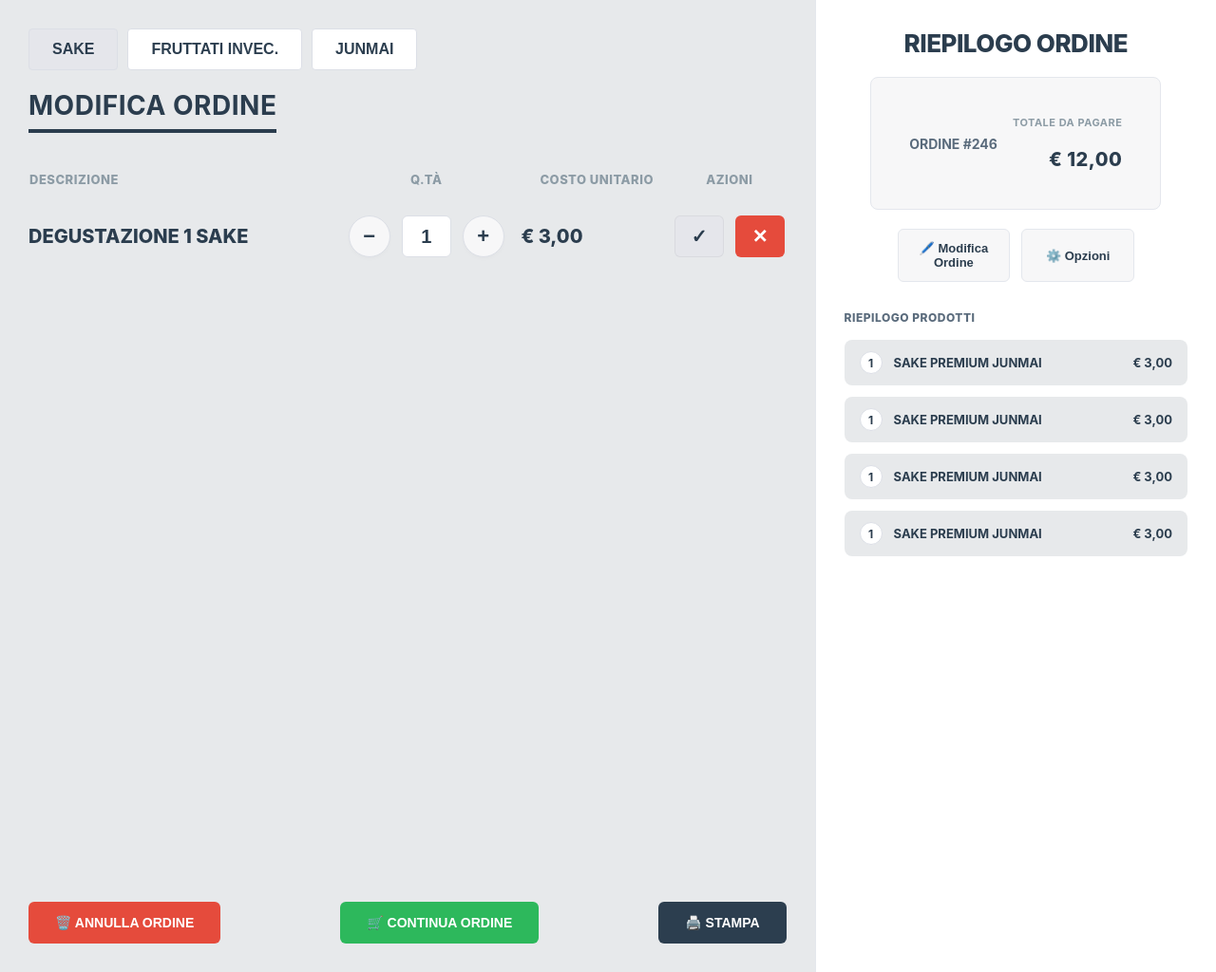
After one commit to lucabertoldini00-hue/SalsicciaFrontend, a PHP site: page /modifica.html in a window 1280 px wide. The commit adds this page. Shown: the whole page at 95% size. Run offline with PHP 8.4, Linux system fonts and the light colour scheme.

Commit message:
Commit aggiornamento UI components in index.php aggiunta di un file statico modifica.html per l'ideazione del nuovo main quando viene selezionato modifica ordine

```diff
--- a/functionsFrontend.inc
+++ b/functionsFrontend.inc
@@ -96,7 +96,7 @@ function gestisciAzioni()
     }
 }
 
-// === NAV: pulsanti categorie ===
+// pulsanti categorie
 function mostraNavCategorie()
 {
     global $mysqli, $cat;
--- /dev/null
+++ b/modifica.html
@@ -0,0 +1,113 @@
+<!DOCTYPE html>
+<html>
+<head>
+    <meta charset="UTF-8">
+    <meta name="viewport" content="width=device-width, initial-scale=1.0">
+    <title>Workspace - Modifica Ordine</title>
+    <link rel="stylesheet" href="style.css">
+</head>
+<body>
+    <main>
+        <nav>
+            <button class="attivo"><span id="button-text">SAKE</span></button>
+            <button><span id="button-text"></span> FRUTTATI INVEC.</button>
+            <button> JUNMAI</button>
+        </nav>
+        <header>
+            <h1>MODIFICA ORDINE</h1>
+        </header>
+        <section class="modifica-section">
+            <table class="modifica-table">
+                <thead>
+                    <tr>
+                        <th class="intestazione-tabella-descrizione">DESCRIZIONE</th>
+                        <th class="intestazione-tabella-quantita">Q.TÀ</th>
+                        <th class="intestazione-tabella-prezzo">COSTO UNITARIO</th>
+                        <th class="intestazione-tabella-azioni">AZIONI</th>
+                    </tr>
+                </thead>
+                <tbody>
+                    <tr>
+                        <td class="cella-tabella-descrizione">DEGUSTAZIONE 1 SAKE</td>
+                        <td class="cella-tabella-quantita">
+                            <div class="contenitore-qta">
+                                <button class="bottone-qta bottone-qta-meno">−</button>
+                                <input type="text" class="input-qta" value="1" readonly>
+                                <button class="bottone-qta bottone-qta-piu">+</button>
+                            </div>
+                        </td>
+                        <td class="cella-tabella-prezzo">€ 3,00</td>
+                        <td class="cella-tabella-azioni">
+                            <button class="action-btn action-check">✓</button>
+                            <button class="action-btn action-delete">✕</button>
+                        </td>
+                    </tr>
+                </tbody>
+            </table>
+        </section>
+        <div class="footer">
+            <button id="annulla-btn"><span id="annullaOrdine-sign">🗑️️ ANNULLA ORDINE</span></button>
+            <button id="continua-btn" onclick="location.href='index.html'"><span id="continua-sign">🛒 CONTINUA ORDINE</span></button>
+            <button id="stampa-btn"><span id="stampa-sign">🖨️ STAMPA</span></button>
+        </div>
+    </main>
+    <aside>
+        <header>
+            <h2>RIEPILOGO ORDINE</h2>
+            <div class="order-summary-box">
+                <div class="order-number">ORDINE #246</div>
+                <div class="order-total">
+                    <h3>TOTALE DA PAGARE</h3>
+                    <h1 class="item-cost">€ 12,00</h1>
+                </div>
+            </div>
+            <div class="aside-actions">
+                <button class="aside-btn">🖊️ Modifica Ordine</button>
+                <button class="aside-btn">⚙️ Opzioni</button>
+            </div>
+        </header>
+        <section>
+            <h3>RIEPILOGO PRODOTTI</h3>
+            <ul class="cart-list">
+                <li>
+                    <div class="cart-item">
+                        <span class="item-qty">1</span>
+                        <span class="item-desc">SAKE PREMIUM JUNMAI</span>
+                        <span class="item-cost">€ 3,00</span>
+                    </div>
+                    <div class="cart-item">
+                        <span class="item-qty">1</span>
+                        <span class="item-desc">SAKE PREMIUM JUNMAI</span>
+                        <span class="item-cost">€ 3,00</span>
+                    </div>
+                    <div class="cart-item">
+                        <span class="item-qty">1</span>
+                        <span class="item-desc">SAKE PREMIUM JUNMAI</span>
+                        <span class="item-cost">€ 3,00</span>
+                    </div>
+                    <div class="cart-item">
+                        <span class="item-qty">1</span>
+                        <span class="item-desc">SAKE PREMIUM JUNMAI</span>
+                        <span class="item-cost">€ 3,00</span>
+                    </div>
+                </li>
+            </ul>
+        </section>
+    </aside>
+
+    <script>
+        document.querySelector('.bottone-qta-meno').addEventListener('click', function() {
+            var input = document.querySelector('.input-qta');
+            var val = parseInt(input.value) || 0;
+            if (val > 1) {
+                input.value = val - 1;
+            }
+        });
+        document.querySelector('.bottone-qta-piu').addEventListener('click', function() {
+            var input = document.querySelector('.input-qta');
+            var val = parseInt(input.value) || 0;
+            input.value = val + 1;
+        });
+    </script>
+</body>
+</html>
--- a/style.css
+++ b/style.css
@@ -42,10 +42,11 @@ nav button {
     border: 1px solid #dcdfe6;
     border-radius: 4px;
     padding: 12px 24px;
-    font-weight: bold;
     color: #2c3e4f;
     cursor: pointer;
-    font-size: 14px;
+    font-size: 16px;
+    font-weight: 800;
+    text-transform: uppercase;
 }
 
 nav button.attivo {
@@ -59,13 +60,14 @@ header {
 }
 
 h1 {
-    font-size: 32px;
+    font-size: 28px;
     font-weight: 1800;
     color: #2b3d4e;
     margin: 0;
     padding-bottom: 8px;
     border-bottom: 4px solid #2b3d4e;
     letter-spacing: 0.5px;
+    text-transform: uppercase;
 }
 
 section {
@@ -105,7 +107,7 @@ button {
     box-shadow: 0 4px 6px -1px rgba(0, 0, 0, 0.03), 0 2px 4px -1px rgba(0, 0, 0, 0.03);
     color: #2b3d4e;
     font-family: inherit;
-    font-size: 12px;
+    font-size: 14px;
     font-weight: 700;
     line-height: 1.4;
     text-align: center;
@@ -123,7 +125,7 @@ button {
 }
 
 .bottone br + b {
-    font-size: 16px;
+    font-size: 26px;
     margin-top: 4px;
     display: inline-block;
 }
@@ -147,6 +149,14 @@ button {
     transition: opacity 0.15s ease;
 }
 
+#continua-btn {
+    background-color: #2db85c;
+    border-radius: 6px;
+    padding: 14px 28px;
+    font-weight: bold;
+    transition: opacity 0.15s ease;
+}
+
 #stampa-btn {
     background-color: #2c3e4f;
     border-radius: 6px;
@@ -156,11 +166,13 @@ button {
 }
 
 #annulla-btn:hover,
+#continua-btn:hover,
 #stampa-btn:hover {
     opacity: 0.9;
 }
 
 #annullaOrdine-sign,
+#continua-sign,
 #stampa-sign {
     color: #ffffff;
     font-size: 14px;
@@ -306,8 +318,8 @@ aside h3 {
 }
 
 h1.item-cost {
-    font-size: 13px;
-    font-weight: bold;
+    font-size: 20px;
+    font-weight: 800;
     color: #2b3d4e;
     text-align: right;
     margin-top: 20px;
@@ -319,3 +331,156 @@ span.item-cost {
     color: #2b3d4e;
     text-align: right;
 }
+
+.modifica-section {
+    width: 100%;
+    flex-grow: 1;
+    overflow-y: auto;
+}
+
+.modifica-table {
+    width: 100%;
+    border-collapse: collapse;
+    margin-top: 10px;
+}
+
+.modifica-table th {
+    font-size: 13px;
+    font-weight: 800;
+    color: #8c9ba5;
+    text-transform: uppercase;
+    padding-bottom: 20px;
+    letter-spacing: 0.5px;
+}
+
+.intestazione-tabella-descrizione {
+    text-align: left;
+    width: 40%;
+}
+
+.intestazione-tabella-quantita {
+    text-align: center;
+    width: 25%;
+}
+
+.intestazione-tabella-prezzo {
+    text-align: left;
+    width: 20%;
+    padding-left: 20px;
+}
+
+.intestazione-tabella-azioni {
+    text-align: center;
+    width: 15%;
+}
+
+.modifica-table td {
+    padding: 10px 0;
+    vertical-align: middle;
+}
+
+.cella-tabella-descrizione {
+    font-size: 20px;
+    font-weight: 800;
+    color: #2b3d4e;
+    text-transform: uppercase;
+}
+
+.cella-tabella-quantita {
+    text-align: center;
+}
+
+.contenitore-qta {
+    display: inline-flex;
+    align-items: center;
+    gap: 12px;
+}
+
+.bottone-qta {
+    width: 44px;
+    height: 44px;
+    border-radius: 50%;
+    border: 1px solid #dcdfe6;
+    background-color: #f7f7f8;
+    color: #2b3d4e;
+    font-size: 22px;
+    font-weight: bold;
+    display: flex;
+    align-items: center;
+    justify-content: center;
+    cursor: pointer;
+    box-shadow: 0 2px 4px rgba(0,0,0,0.02);
+    transition: background-color 0.15s, transform 0.1s;
+}
+
+.bottone-qta:hover {
+    background-color: #e5e6eb;
+}
+
+.bottone-qta:active {
+    transform: scale(0.95);
+}
+
+.input-qta {
+    width: 52px;
+    height: 44px;
+    border: 1px solid #dcdfe6;
+    border-radius: 6px;
+    background-color: #ffffff;
+    color: #2b3d4e;
+    font-size: 20px;
+    font-weight: 800;
+    text-align: center;
+    outline: none;
+}
+
+.cella-tabella-prezzo {
+    font-size: 20px;
+    font-weight: 800;
+    color: #2b3d4e;
+    text-align: left;
+    padding-left: 20px;
+}
+
+.cella-tabella-azioni {
+    display: flex;
+    justify-content: center;
+    gap: 12px;
+}
+
+.action-btn {
+    width: 52px;
+    height: 44px;
+    border-radius: 6px;
+    font-size: 20px;
+    font-weight: bold;
+    display: flex;
+    align-items: center;
+    justify-content: center;
+    cursor: pointer;
+    transition: opacity 0.15s, transform 0.1s;
+}
+
+.action-btn:active {
+    transform: scale(0.95);
+}
+
+.action-check {
+    background-color: #e5e6eb;
+    border: 1px solid rgba(0, 0, 0, 0.05);
+    color: #2b3d4e;
+}
+
+.action-check:hover {
+    background-color: #dcdfe6;
+}
+
+.action-delete {
+    background-color: #e54b3c;
+    color: #ffffff;
+    border: none;
+}
+
+.action-delete:hover {
+    opacity: 0.9;
+}
```
